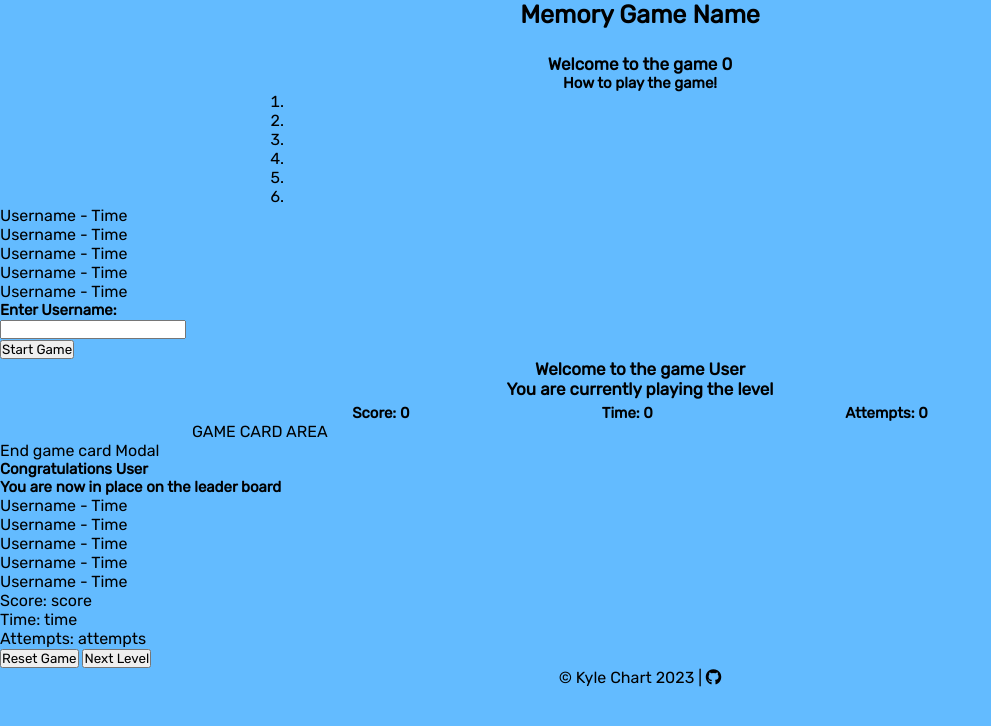
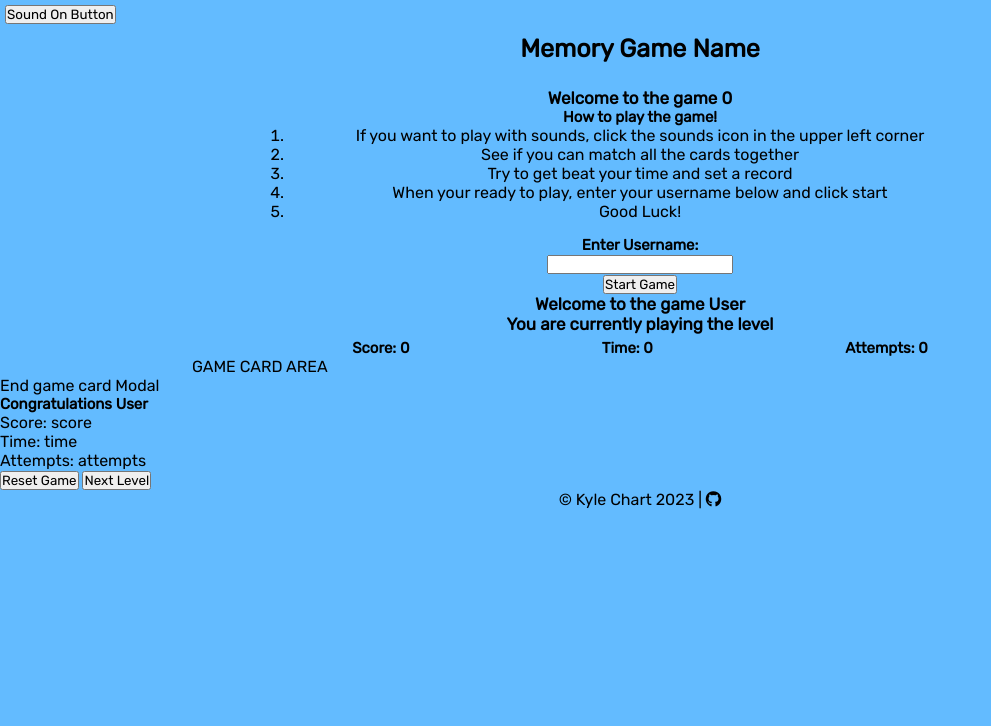
Before and after one commit to Mrekyle/ci-project-2-old, a plain HTML site: page index.html in a window 1280 px wide. Shown: the whole page, without its empty margins (0-991 px from the left). Drawn offline with Linux system fonts and the light colour scheme; a web font is replaced by a local one.

Commit message:
Add basic styling and layout features. Add game instructions. Add sounds button. Remove leaderboard

```diff
--- a/assets/css/style.css
+++ b/assets/css/style.css
@@ -24,9 +24,17 @@ h3, h4, h5 {
     font-size: 15px;
 }
 
+/* Buttons */
+
+#sound-btn {
+    margin-left: 5px;
+    margin-top: 5px;
+}
+
 /* Main Title and rules area */
 
 #main-title {
+    margin-top: 10px;
     text-align: center;
 }
 
@@ -36,6 +44,10 @@ h3, h4, h5 {
     max-width: 55%;
 }
 
+.usr-info {
+    text-align: center;
+    margin-top: 15px;
+}
 
 /* Game Area*/
 
--- a/index.html
+++ b/index.html
@@ -13,35 +13,32 @@
 </head>
 <body>
     <div>
+        <button id="sound-btn">Sound On Button</button>
+    </div>
+    <div>
         <h1 id="main-title">Memory Game Name</h1>
     </div>
     <div id="main-greeting" class="rules-modal">
         <h2>Welcome to the game <span data-type="userName">0</span></h2>
         <h3>How to play the game!</h3>
+        <div class="instruction">
             <ol>
-                <li></li>
-                <li></li>
-                <li></li>
-                <li></li>
-                <li></li>
-                <li></li>
+                <li>If you want to play with sounds, click the sounds icon in the upper left corner</li>
+                <li>See if you can match all the cards together</li>
+                <li>Try to get beat your time and set a record</li>
+                <li>When your ready to play, enter your username below and click start</li>
+                <li>Good Luck!</li>
             </ol>
         </div>
-    <div>
-        <ol>
-            <li><span>Username - Time</span></li>
-            <li><span>Username - Time</span></li>
-            <li><span>Username - Time</span></li>
-            <li><span>Username - Time</span></li>
-            <li><span>Username - Time</span></li>
-        </ol>
     </div>
+    <div class="usr-info">
         <div>
             <h3>Enter Username:</h3>
             <input type="text">
         </div>
         <div>
             <button class="start-btn">Start Game</button>
+        </div>
     </div>
     <section>
         <div class="ga-title">
@@ -66,16 +63,6 @@
         <div>
             End game card Modal
             <h3>Congratulations <span>User</span></h3>
-            <h4>You are now in <span>place</span> on the leader board</h4>
-        </div>
-        <div>
-            <ol>
-                <li><span>Username - Time</span></li>
-                <li><span>Username - Time</span></li>
-                <li><span>Username - Time</span></li>
-                <li><span>Username - Time</span></li>
-                <li><span>Username - Time</span></li>
-            </ol>
         </div>
         <div>
             <ul>
```
Lines whose indentation alone changed are shown as unchanged.
